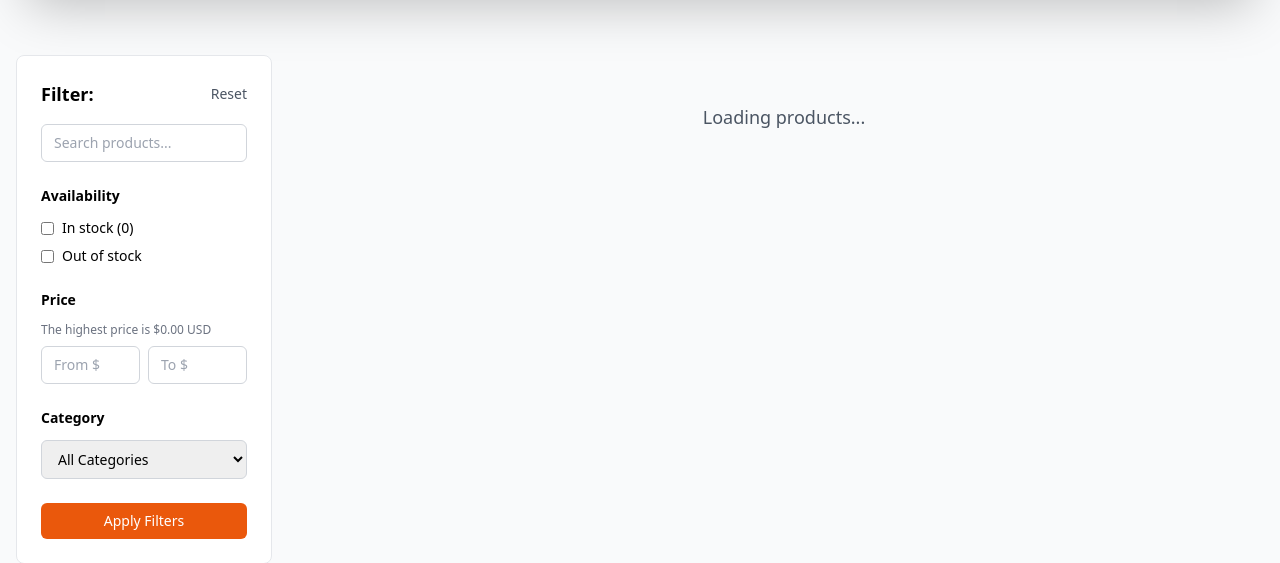
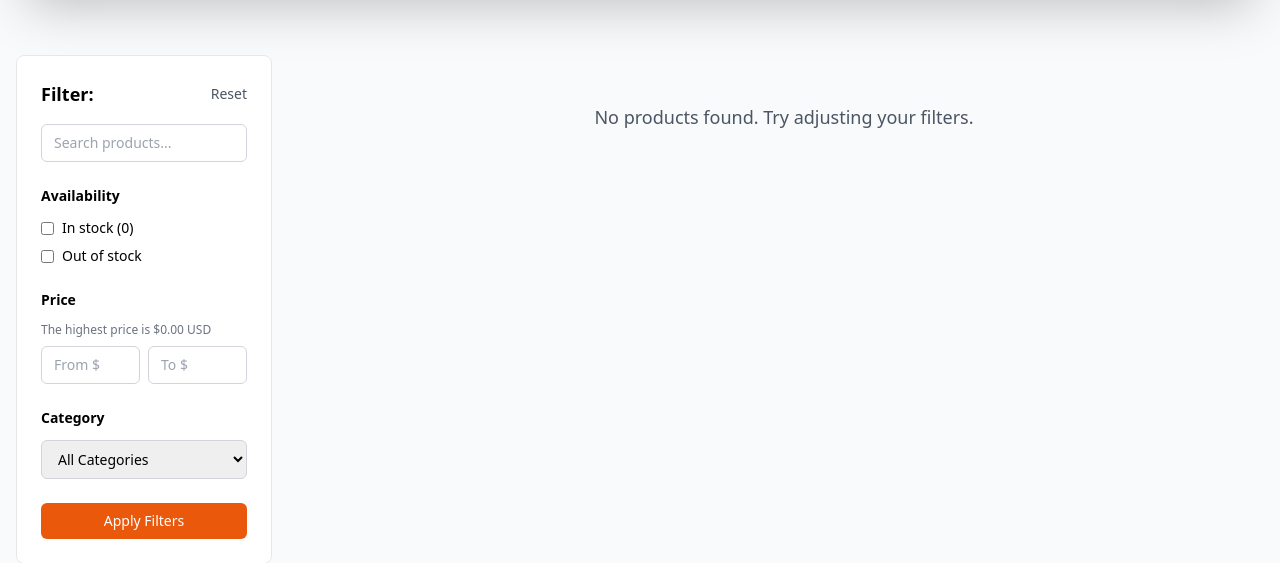
Before and after one commit to oobaretin/Makolamarketplace, a Django app: page / in a window 1280 px wide; the page is wider, and only the part inside the window is pictured. Shown: the part 817-1380 px from the top of that part. Run offline with Django 4.2, Linux system fonts and the light colour scheme; data that the repository does not hold is empty; some libraries are stand-ins or nearby versions.

Commit message:
Simplify product display logic - remove nested conditionals

```diff
--- a/templates/products/product_list.html
+++ b/templates/products/product_list.html
@@ -246,7 +246,6 @@
         <div class="flex-1 min-w-0 w-full">
             <!-- Product Grid - 3 Columns Minimal Style (Below Carousel, Next to Filter) -->
             {% if page_obj %}
-                {% if page_obj.object_list %}
                 <div class="grid grid-cols-1 sm:grid-cols-2 lg:grid-cols-3 gap-4 md:gap-5 w-full">
                     {% for product in page_obj %}
                         <div class="bg-white border border-gray-200 hover:border-gray-300 transition-colors group">
@@ -348,11 +347,6 @@
                     <p class="text-gray-600 text-lg">No products found. Try adjusting your filters.</p>
                 </div>
             {% endif %}
-            {% else %}
-                <div class="text-center py-12">
-                    <p class="text-gray-600 text-lg">Loading products...</p>
-                </div>
-            {% endif %}
         </div>
     </div>
 </div>
```
Lines whose indentation alone changed are shown as unchanged.
